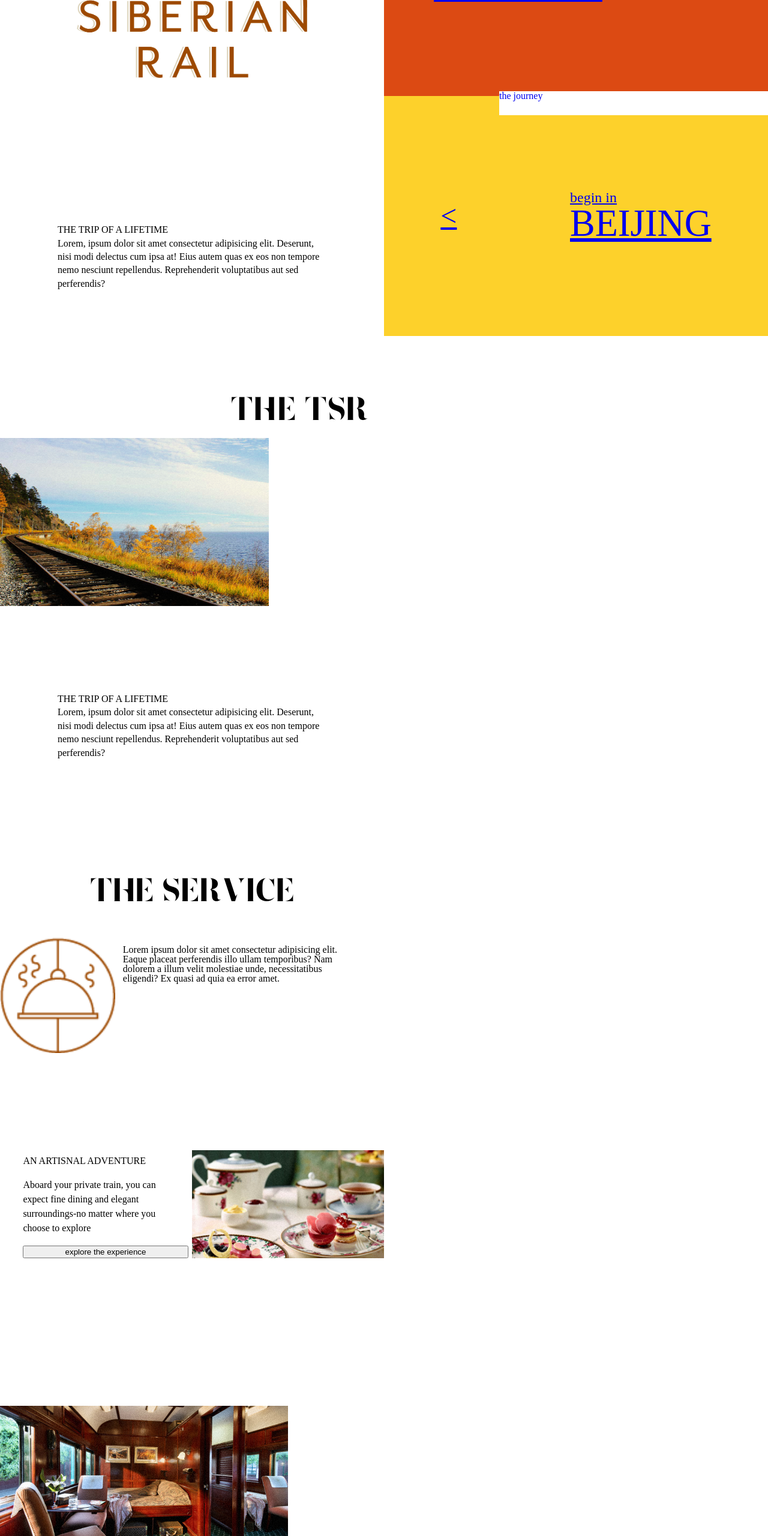
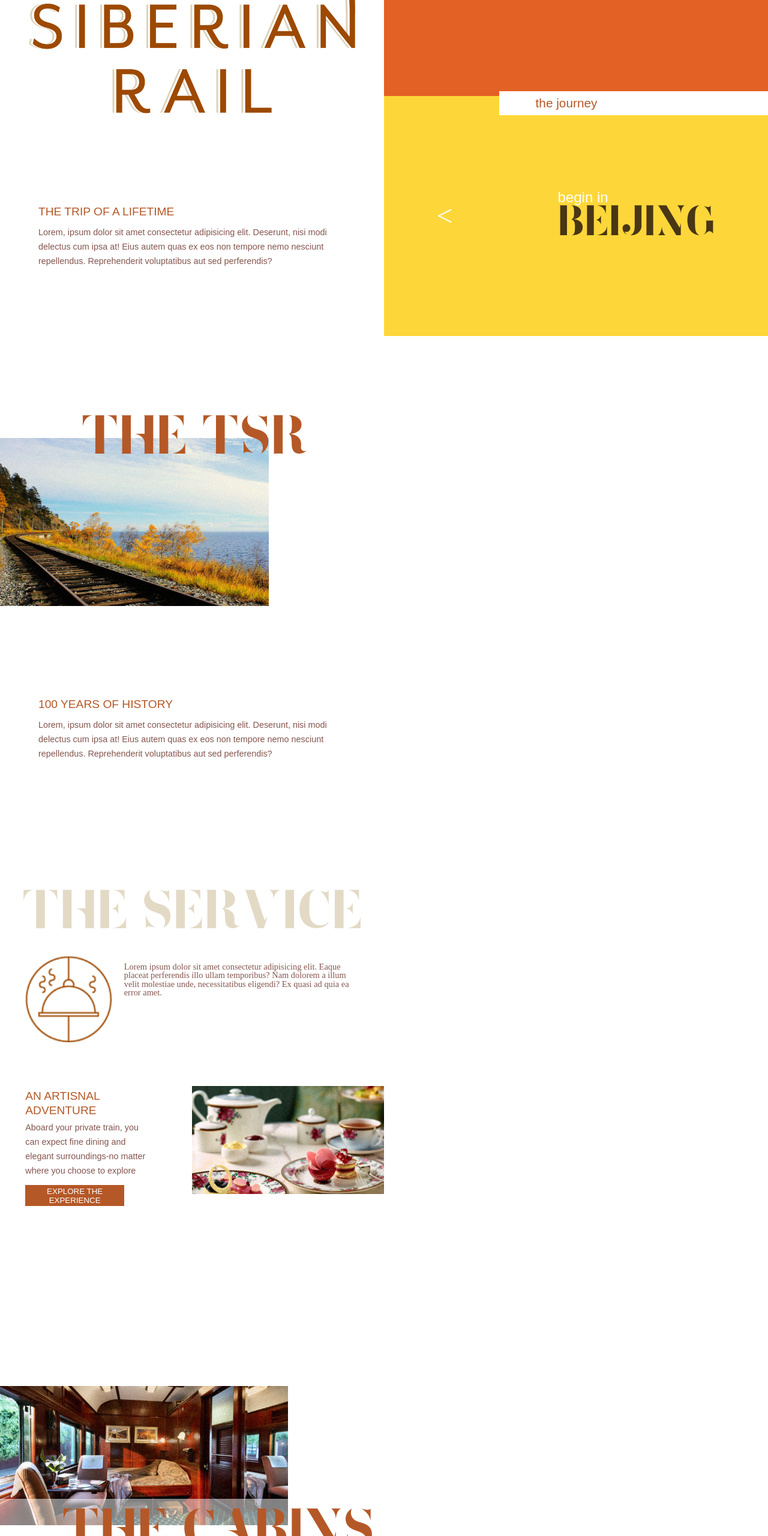
Before and after one commit to creative-function/SiberianRail, a website: page index.html in a window 1280 px wide. Shown: the part 240-2800 px from the top of the page at 60% size. Drawn offline with Linux system fonts and the light colour scheme; files whose address does not match are found by name.

Commit message:
homepage
column left 80%
column right 90%

```diff
--- a/index.html
+++ b/index.html
@@ -27,14 +27,14 @@
 
 						<div class="welcome-txtBox">
 							<p class="txtBox welcome_p">welcome to the</p>
-							<img src="dist/img/logo.png">
+							<img id="logo" src="dist/img/logo.png">
 						</div>
 					</div>
 					<div class="screen-bottomBox bottomBox_1">
 						<div class="bottomBox_wrapper">
 
-							<h3>THE TRIP OF A LIFETIME</h3>
-							<p>Lorem, ipsum dolor sit amet consectetur adipisicing elit. Deserunt, nisi modi delectus cum ipsa at! Eius autem quas ex eos non tempore nemo nesciunt repellendus. Reprehenderit voluptatibus aut sed perferendis?</p>
+							<h3 class="tsr_txtHead">THE TRIP OF A LIFETIME</h3>
+							<p class="tsr_txt">Lorem, ipsum dolor sit amet consectetur adipisicing elit. Deserunt, nisi modi delectus cum ipsa at! Eius autem quas ex eos non tempore nemo nesciunt repellendus. Reprehenderit voluptatibus aut sed perferendis?</p>
 						</div>
 
 					</div>
@@ -43,15 +43,15 @@
 				<section class= "scroll-screen screen_2TSR">
 					<div class="screen_top">
 						<div class="IMGbox">
-							<h2 class="float-title">THE TSR</h2>
+							<h2 class="float-title">The TSR</h2>
 							<img src="dist/img/tsr-img.jpg">
 						</div>
 					</div>
 					<div class="screen-bottomBox bottomBox_2">
 						<div class="bottomBox_wrapper">
 
-							<h3>THE TRIP OF A LIFETIME</h3>
-							<p>Lorem, ipsum dolor sit amet consectetur adipisicing elit. Deserunt, nisi modi delectus cum ipsa at! Eius autem quas ex eos non tempore nemo nesciunt repellendus. Reprehenderit voluptatibus aut sed perferendis?</p>
+							<h3 class="tsr_txtHead">100 YEARS OF HISTORY</h3>
+							<p class="tsr_txt">Lorem, ipsum dolor sit amet consectetur adipisicing elit. Deserunt, nisi modi delectus cum ipsa at! Eius autem quas ex eos non tempore nemo nesciunt repellendus. Reprehenderit voluptatibus aut sed perferendis?</p>
 						</div>
 					</div>
 				</section>
@@ -64,16 +64,18 @@
 									<img src="dist/img/service-img.png">
 								</div>
 								<div class="screen3_topTxt">
-										<p>Lorem ipsum dolor sit amet consectetur adipisicing elit. Eaque placeat perferendis illo ullam temporibus? Nam dolorem a illum velit molestiae unde, necessitatibus eligendi? Ex quasi ad quia ea error amet.</p>
+										<p class="tsr_txt">Lorem ipsum dolor sit amet consectetur adipisicing elit. Eaque placeat perferendis illo ullam temporibus? Nam dolorem a illum velit molestiae unde, necessitatibus eligendi? Ex quasi ad quia ea error amet.</p>
 								</div>
 							</div>
 						</div>
 						<div class="screen-bottomBox bottomBox_3">
 							<div class="bottomBox_wrapper">
 								<div class="screen3_bttmTxt">
-									<h3>AN ARTISNAL ADVENTURE</h3>
-									<p>Aboard your private train, you can expect fine dining and elegant surroundings-no matter where you choose to explore</p>
-									<button> explore the experience</button>
+									<div class="bttmTxt_wrapper">
+										<h3 class="tsr_txtHead txtS3">AN ARTISNAL ADVENTURE</h3>
+										<p class="tsr_txt txtS3">Aboard your private train, you can expect fine dining and elegant surroundings-no matter where you choose to explore</p>
+										<button class="tsr_bttn bttnBox_3"> EXPLORE THE EXPERIENCE</button>
+									</div>
 								</div>
 								<div class="screen3_bttmImg">
 									<img src="dist/img/tea.jpg">
@@ -87,14 +89,18 @@
 						<div class="screen_top">
 							<div class="IMGbox">
 								<h2 class="float-title">The Cabins</h2>
+								<div class="tint_box"></div>
 								<img src="dist/img/train-inside.jpg">
+
+
 							</div>
 						</div>
 						<div class="screen-bottomBox bottomBox_4">
 							<div class="bottomBox_wrapper">
 
-								<h3>THE TRIP OF A LIFETIME</h3>
-								<p>Lorem, ipsum dolor sit amet consectetur adipisicing elit. Deserunt, nisi modi delectus cum ipsa at! Eius autem quas ex eos non tempore nemo nesciunt repellendus. Reprehenderit voluptatibus aut sed perferendis?</p>
+								<h3 class="tsr_txtHead">UNWIND IN YOUR OWN PRIVATE HEAVEN</h3>
+								<p class="tsr_txt"> Lorem, ipsum dolor sit amet consectetur adipisicing elit. Deserunt, nisi modi delectus cum ipsa at! Eius autem quas ex eos non tempore nemo nesciunt repellendus. Reprehenderit voluptatibus aut sed perferendis?</p>
+								<button class="tsr_bttn">TOUR ACCOMODATIONS</button>
 							</div>
 						</div>
 				</section>
@@ -102,14 +108,42 @@
 				<section class= "scroll-screen screen_5Footer">
 						<div class="screen_top">
 							<div class="TXTbox">
-								EXPLORE OUR JOURNEY FROM EITHER DIRECTION
+								<h4 class="footer_txt">explore our journey from either direction</h4>
 							</div>
 						</div>
 						<div class="screen-bottomBox bottomBox_5">
 							<div class="bottomBox_wrapper">
 
-								<h3>THE TRIP OF A LIFETIME</h3>
-								<p>Lorem, ipsum dolor sit amet consectetur adipisicing elit. Deserunt, nisi modi delectus cum ipsa at! Eius autem quas ex eos non tempore nemo nesciunt repellendus. Reprehenderit voluptatibus aut sed perferendis?</p>
+							<div class="top_footer">
+								<div class="footer_logo">
+									<img id="logo_footer" src="dist/img/logo-footer.png">
+								</div>
+								<div class="social_icons"></div>
+
+							</div>
+
+							<div class="bttm_footer">
+								<div class="bttm_left">
+
+									<div class="bttm_left_list">
+										<a><h5>CONTACT US</h5></a>
+										<p>Reservations:<p>
+										<p>Address:<p>
+									</div>
+
+								</div>
+								<div class="bttm_right">
+
+									<ul class="bttm_right_list">
+										<a><li>RESOURCES</li></a>
+										<a><li>CAREERS</li></a>
+										<a><li>TERMS AND CONDITIONS</li></a>
+									</ul>
+
+								</div>
+
+
+							</div>
 							</div>
 						</div>
 				</section>
@@ -121,7 +155,7 @@
 					<div class="fixed-button button_top">
 						<span class="inner_bttn bttn_title">
 							<h2>begin in</h2>
-							<h1>MOSCOW</h1>
+							<h1 class="moscow">MOSCOW</h1>
 						</span>
 
 						<span class="inner_bttn bttn_arrow">
@@ -137,7 +171,7 @@
 						</span>
 						<span class="inner_bttn bttn_title">
 							<h2>begin in</h2>
-							<h1>BEIJING</h1>
+							<h1 class="bjing">BEIJING</h1>
 						</span>
 
 					</div>
@@ -145,7 +179,9 @@
 
 				<a href="#">
 					<div class="fixed-bar button_middle">
-						the journey
+						<div class="fixed-bar_title">
+						<h2>the journey</h2>
+					</div>
 					</div>
 				</a>
 			</section>
--- a/src/scss/base/_colors.scss
+++ b/src/scss/base/_colors.scss
@@ -1,11 +1,17 @@
 
-$TSR_Accent: #9C4A12;
-$TSR_Font: #9C4A12;
-$TSR_Gold: #FDD12B;
-$TSR_Orange: #DC4A13;
+$TSR_Accent: #E3DAC6;
+$TSR_textHead: #B55827;
+$TSR_text:#83554E;
+$TSR_Gold: #FDD739;
+$TSR_Orange: #E46125;
 
 
-$TSR_GoldTint: rgba(253, 209, 43,.5);
+$TSR_GoldTint: rgba(253, 209, 43,.7);
 
 $TSR_Black: #09141e;
 $TSR_White:#FFFFFF;
+
+$TSR_WhiteTint:rgba(255, 255, 255,.5);
+
+$TSR_Mscw:#A5CDEE;
+$TSR_Bjing:#493615;
--- a/src/scss/base/_fonts.scss
+++ b/src/scss/base/_fonts.scss
@@ -11,3 +11,5 @@ $fontOpen: 'Open Sans', sans-serif; //in place of AvenirLTPro-Roman
 }
 
 $TSRstencil: "zefani_stencilregular";
+
+$TSRmain: Arial, Helvetica, sans-serif;
--- a/src/scss/main.scss
+++ b/src/scss/main.scss
@@ -35,7 +35,15 @@ body {
 	z-index: 99;
 }
 
-
+.tsr_bttn{
+	margin-top:5%;
+	width:35%;
+	background-color:$TSR_textHead;
+	border: none;
+	color:white;
+	font-family: $TSRmain;
+	padding:1%;
+}
 
 /* 2. Content ================================= */
 
@@ -67,7 +75,7 @@ section#page-wrapper{
 			width:100%;
 			height:50px;
 			background-color:#ffffff;
-			border-bottom: 3px solid black;
+			border-bottom: 3px solid $TSR_Accent;
 		}
 
 		.scroll-screen{
@@ -75,10 +83,21 @@ section#page-wrapper{
 			height: 100vh;
 			display: flex;
 			flex-direction: column;
+			@media#{$tablet}{
+				height: 55vh;
+			}
+			@media#{$desktop}{
+				height: 100vh;
+			}
 
 			.screen_top{
 				width:100%;
 				height: 50%;
+
+				.tsr_txt{
+					font-size:.9em;
+					color: $TSR_text;
+				}
 			}
 
 			.screen-bottomBox{
@@ -89,9 +108,20 @@ section#page-wrapper{
 				justify-content: space-evenly;
 
 				.bottomBox_wrapper{
-					width:70%;
+					width:80%;
 					margin:0 auto;
-					line-height: 1.4em;
+					line-height: 1.5em;
+					font-family:$TSRmain;
+
+					.tsr_txtHead{
+						color: $TSR_textHead;
+						font-size:1.2em;
+						margin: 2% 0;
+					}
+					.tsr_txt{
+						font-size:.9em;
+						color: $TSR_text;
+					}
 				}
 			}
 
@@ -100,13 +130,12 @@ section#page-wrapper{
 		.screen_1Header{
 			.header-welcome{
 				width:100%;
-				height: 60vh;
 				display: flex;
 				flex-direction: column;
 				.welcome-txtBox{
-					width:60%;
+					width:85%;
 					margin: 0 auto;
-					height:40vh;
+
 					display: flex;
 					flex-direction: column;
 					justify-content: space-between;
@@ -115,10 +144,12 @@ section#page-wrapper{
 						text-align: center;
 						margin: 0 auto;
 						margin-bottom:10%;
-						font-size:1.5em;
+						font-size:1.2em;
+						color: $TSR_textHead;
+						font-family: $TSRmain;
 					}
 
-					.img{
+					#logo{
 						width:100%;
 					}
 				}
@@ -131,21 +162,32 @@ section#page-wrapper{
 			.screen_top{
 
 				.IMGbox{
-					width:100%;
+					width:70%;
+					max-width: 75%;
 					height: 100%;
 					position: relative;
+					@media#{$tablet}{
+						min-width:88%;
+					}
+					@media#{$desktop}{
+						min-width:70%;
+					}
 
 					.float-title{
-						//width:100%;
+						width:max-content;
 						position: absolute;
-						top:50px;
-						right:25px;
+						top:20%;
+						right:-15%;
 						font-size:3em;
 						z-index: 99;
+						color:$TSR_textHead;
+						@media#{$tablet}{
+							font-size:5em;
+						}
 					}
 
 					img{
-						width:70%;
+						width:100%;
 						height: 70%;
 						position: absolute;
 						bottom:0;
@@ -158,28 +200,36 @@ section#page-wrapper{
 			.screen_top{
 				display: flex;
 				flex-direction: column;
-				justify-content: space-evenly;
+				justify-content: center;
 				position: relative;
 				width:100%;
 				.float-title{
 					font-size:3em;
 					z-index: 99;
+					margin-bottom:5%;
 					text-align: center;
+					color:$TSR_Accent;
+					@media#{$desktop}{
+						font-size: 5em;
+					}
+
 				}
 				.screen3_topTxtBox{
-					width:100%;
+					width:90%;
 					display: flex;
 					flex-direction: row;
+					align-self: center;
+					justify-content: space-evenly;
 
 					.screen3_topImg{
-						width:30%;
+						width:25%;
 						img{
 							width:100%;
 						}
 					}
 
 					.screen3_topTxt{
-						width:60%;
+						width:70%;
 						padding:2%;
 					}
 				}
@@ -187,29 +237,43 @@ section#page-wrapper{
 
 			.bottomBox_3{
 				width:100%;
-				height:50%;
 				.bottomBox_wrapper{
 					width:100%;
+					height: 100%;
 					display:flex;
 					flex-direction:row;
-					justify-content: flex-end;
+
 
 					.screen3_bttmTxt{
-						width:45%;
-						padding:1%;
+						width:50%;
+						padding:0 2%;
 						line-height: 1.5em;
 						display: flex;
 						flex-direction: column;
 						justify-content: space-between;
-						p{
-							width:90%;
+
+						.bttmTxt_wrapper{
+							width:80%;
+							margin:0 auto;
+							display: flex;
+							flex-direction: column;
+
+
 						}
+
+
+						.tsr_txt{
+							width:85%;
+						}
+
+						.bttnBox_3{
+							width:70%;
+						}
+
 					}
 
 					.screen3_bttmImg{
 						width:50%;
-						height: 100%;
-
 						img{
 							width: 100%;
 						}
@@ -224,19 +288,30 @@ section#page-wrapper{
 
 			.screen_top{
 				width:100%;
-				height: 100%;
+				height: 50vh;
 				.IMGbox{
 					width:75%;
 					position: relative;
 					top:25%;
+					.tint_box{
+						position: absolute;
+						bottom:0;
+						width:100%;
+						height: 20%;
+						background-color:$TSR_WhiteTint;
+					}
 					.float-title{
-						width:100%;
+						width:max-content;
 						font-size:3em;
 						z-index: 99;
 						//text-align: center;
 						position: absolute;
-						bottom:-30px;
-						left:100px;
+						bottom:-20%;
+						right:-30%;
+						color: $TSR_textHead;
+						@media#{$tablet}{
+							font-size: 5em;
+						}
 					}
 
 					img{
@@ -245,6 +320,89 @@ section#page-wrapper{
 				}
 
 
+			}
+
+			.screen-bottomBox{
+
+			}
+
+		}
+
+
+		.screen_5Footer{
+
+
+			.screen_top{
+				width:100%;
+				height:50%;
+
+				.TXTbox{
+					width:100%;
+					height: 100%;
+					display: flex;
+					justify-content: center;
+					align-items: center;
+
+					.footer_txt{
+						width:30%;
+						height: auto;
+						font-size:2em;
+						text-align: center;
+					}
+				}
+			}
+
+			.screen-bottomBox{
+				width: 100%;
+				height: 50%;
+
+				.bottomBox_wrapper{
+					width:100%;
+					height: 100%;
+					display: flex;
+					flex-direction: column;
+
+					.top_footer{
+						width:100%;
+						height: 50%;
+						display: flex;
+						flex-direction: column;
+
+
+						.footer_logo{
+							width:50%;
+							height: 75%;
+							align-self: center;
+							#logo_footer{
+								width: 100%;
+							}
+						}
+
+						.social_icons{
+							width:100%;
+							height: 25%;
+							background-color: yellow;
+						}
+					}
+					.bttm_footer{
+						width:100%;
+						height: 50%;
+						display: flex;
+						flex-direction: row;
+
+						.bttm_left{
+							width:50%;
+							height: 100%;
+							background-color: bisque;
+						}
+						.bttm_left{
+							width:50%;
+							height: 100%;
+
+						}
+
+					}
+				}
 			}
 
 		}
@@ -257,6 +415,24 @@ section#page-wrapper{
 		display:flex;
 		flex-direction: column;
 		position: relative;
+		font-family: $TSRstencil;
+
+		a:link{
+			text-decoration: none;
+		}
+
+		h2{
+			font-family: $TSRmain;
+			color:white;
+		}
+
+		.moscow{
+			color:$TSR_Mscw;
+		}
+
+		.bjing{
+			color:$TSR_Bjing;
+		}
 
 
 		@media#{$tablet}{
@@ -309,6 +485,13 @@ section#page-wrapper{
 				.arrow_top{
 					position: relative;
 					right:0;
+					color:white;
+				}
+
+				.arrow_bottom{
+					position: relative;
+					right:0;
+					color:white;
 				}
 
 
@@ -330,6 +513,20 @@ section#page-wrapper{
 			width: 70%;
 			height: 40px;
 			background-color:$TSR-White;
+
+			.fixed-bar_title{
+				width:50%;
+				height: 100%;
+				display: flex;
+				justify-content: center;
+				align-content: center;
+				h2{
+					display: flex;
+					align-self: center;
+					color:$TSR_textHead;
+					font-size:1.3em;
+				}
+			}
 			@media#{$tablet}{
 				top:49%;
 			}
```
Also changed, not shown: dist/css/main.css, 1 other file.
